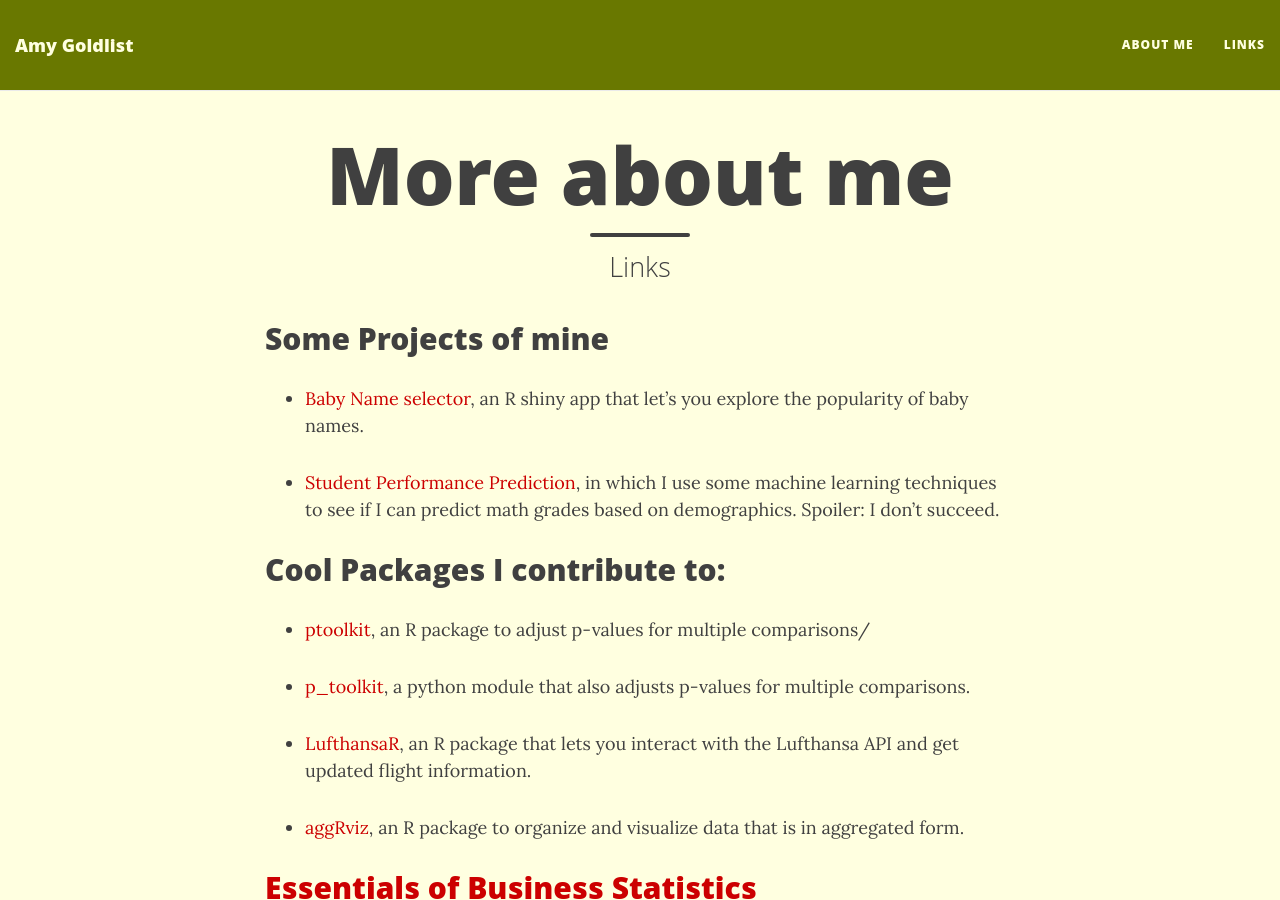
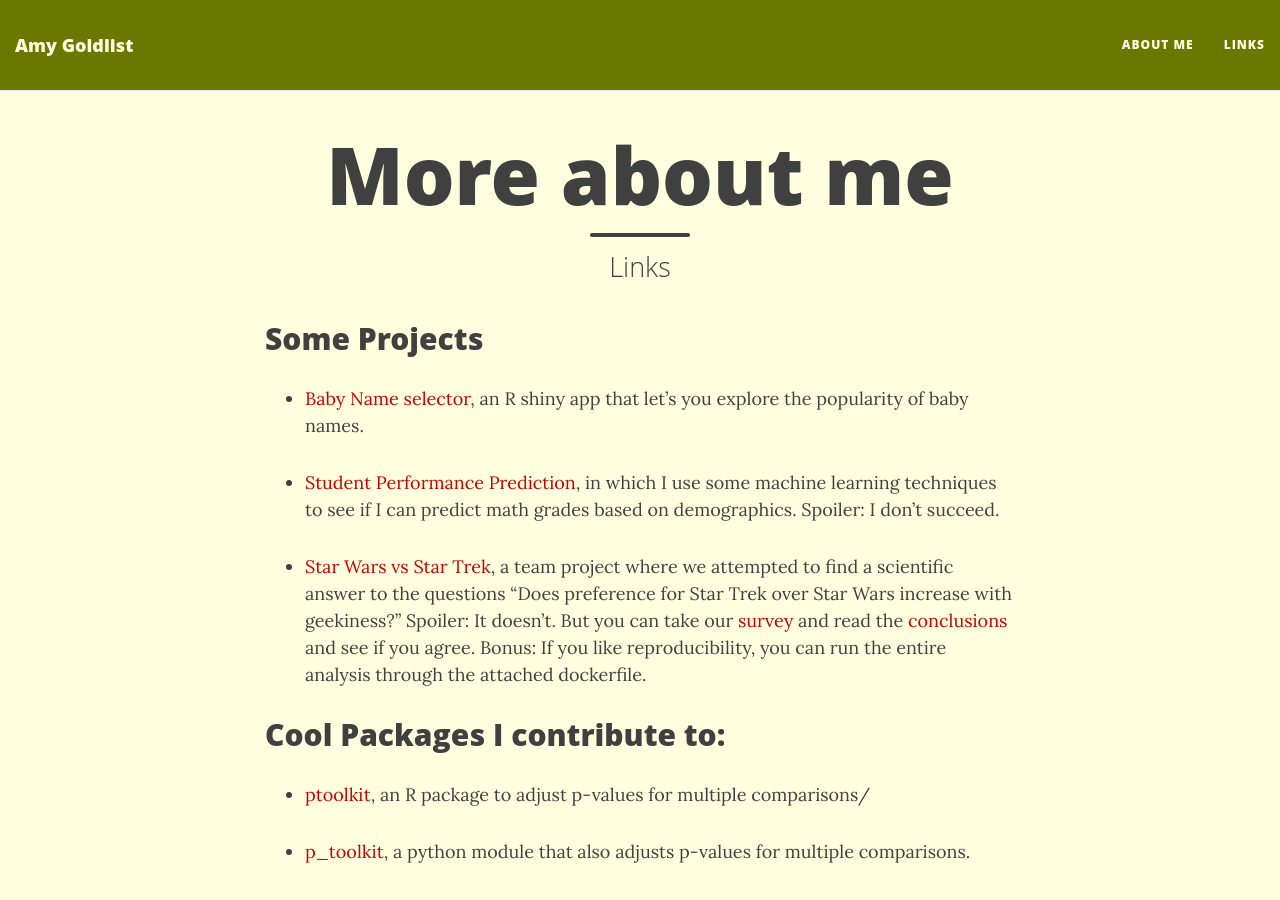
Before and after one commit to amygoldlist/amygoldlist.github.io, a Jekyll site: the page built from links.md, in a window 1280 px wide and 900 px high. Built offline with Jekyll 4.4.1, drawn with Linux system fonts in a browser that asks for light colours; nearby versions of some CDN libraries.

Commit message:
added geekiness survey

```diff
--- a/links.md
+++ b/links.md
@@ -5,10 +5,12 @@ subtitle: Links
 permalink: /links/
 ---
 
-## Some Projects of mine
+## Some Projects
 - [Baby Name selector](https://goldlist.shinyapps.io/Baby_Name_Visualizer/), an R shiny app that let's you explore the popularity of baby names.
 
 - [Student Performance Prediction](https://github.com/amygoldlist/student_performance_predictions/blob/master/report.md), in which I use some machine learning techniques to see if I can predict math grades based on demographics.  Spoiler: I don't succeed.
+
+- [Star Wars vs Star Trek](https://github.com/amygoldlist/geek_sw_vs_st), a team project where we attempted to find a scientific answer to the questions "Does preference for Star Trek over Star Wars increase with geekiness?"  Spoiler: It doesn't.  But you can take our [survey](https://docs.google.com/forms/d/e/1FAIpQLSeqOI6W16UiiSh5LFngb5gjdM1ZHqsQ4zXytjOKEWQunqeUjA/viewform) and read the [conclusions](https://github.com/amygoldlist/geek_sw_vs_st/blob/master/doc/report.md) and see if you agree.  Bonus:  If you like reproducibility, you can run the entire analysis through the attached dockerfile.
 
 
 ## Cool Packages I contribute to:
```
